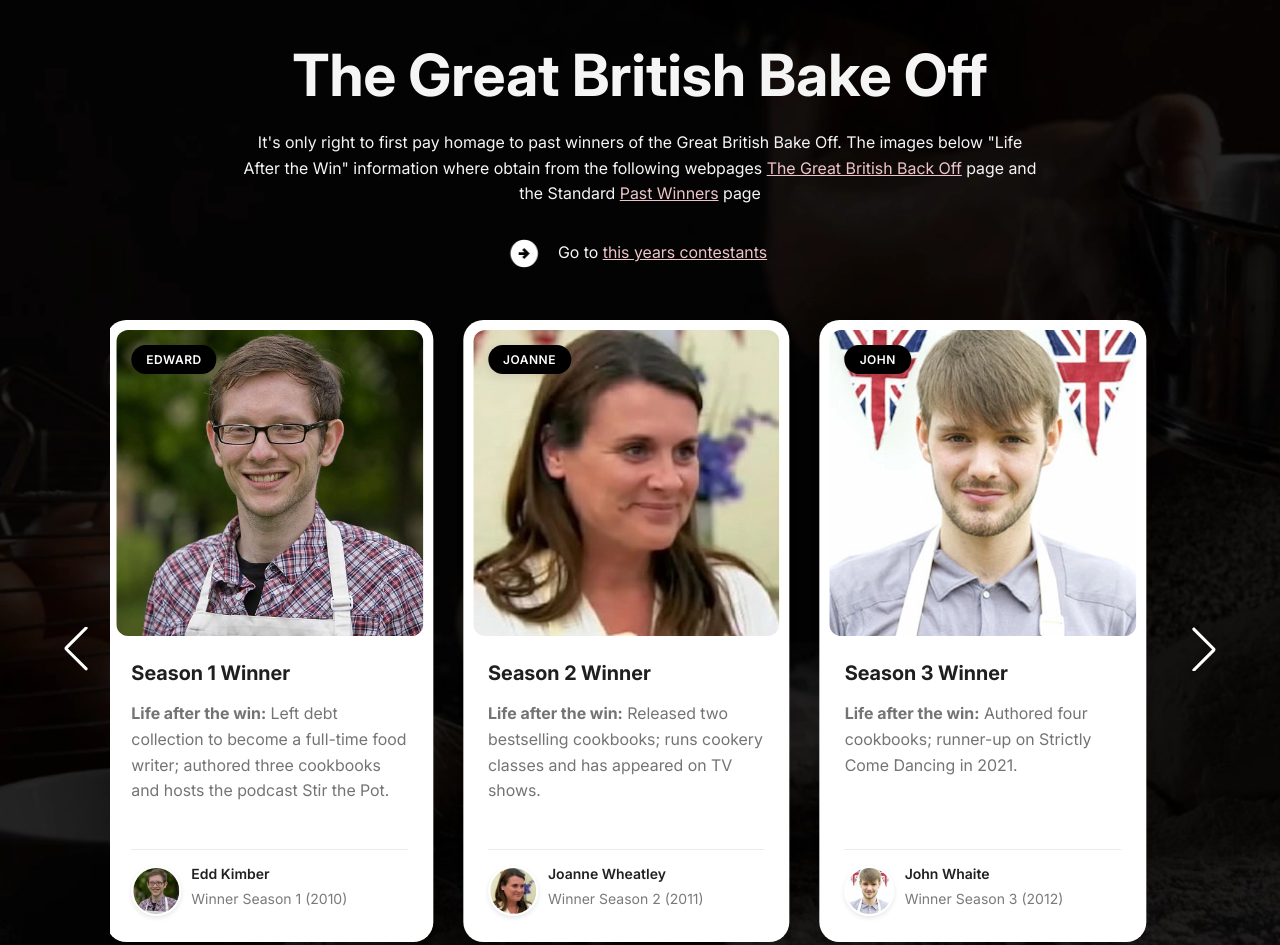
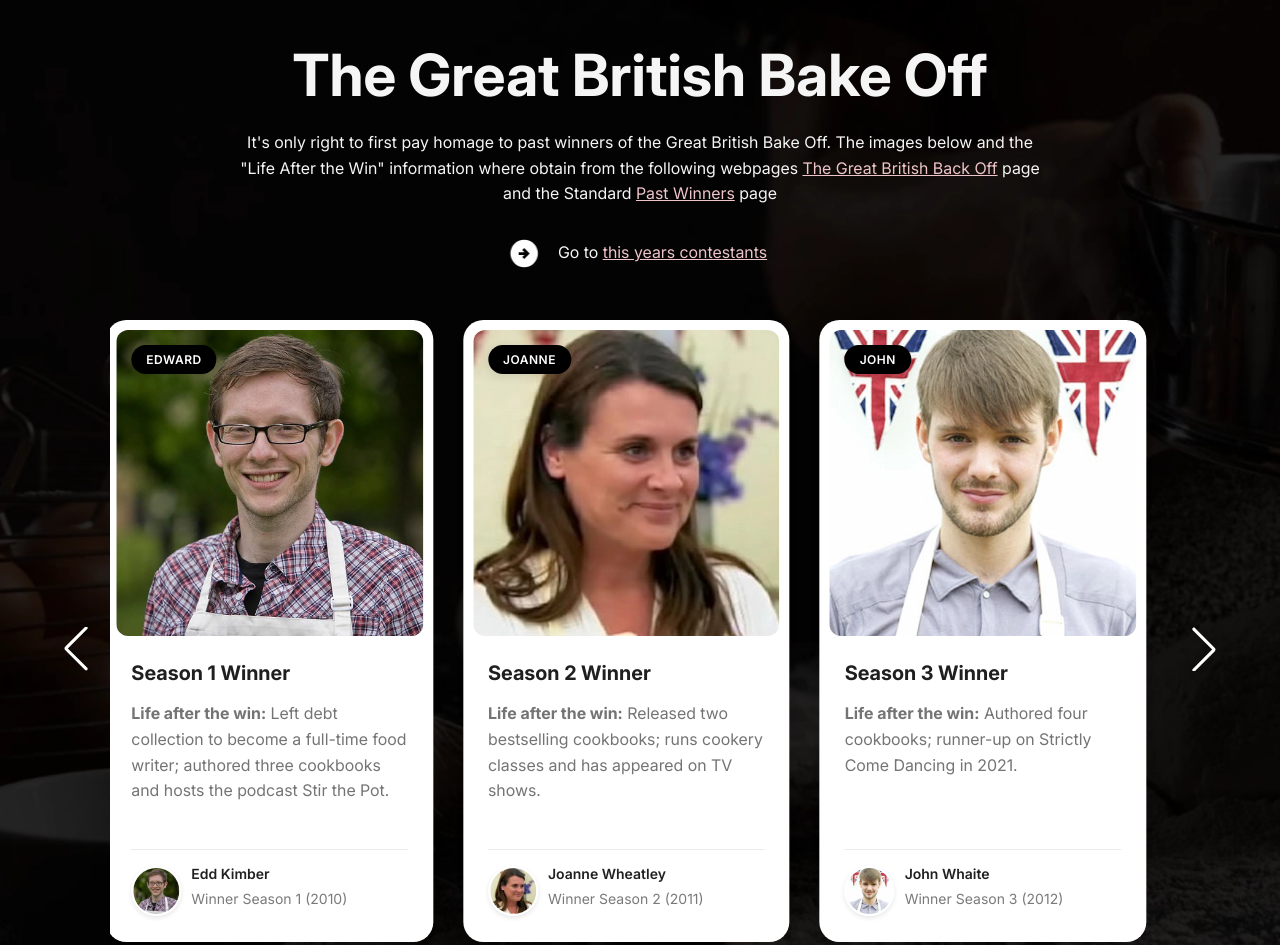
Before and after one commit to carltonjohnson1/bake-off-2025, a plain HTML site: page index.html in a window 1280 px wide. Shown: the top 945 px of the page. Drawn offline with nearby package versions, Linux system fonts and the light colour scheme.

Commit message:
updated wording

```diff
--- a/index.html
+++ b/index.html
@@ -30,7 +30,7 @@
         <h1>The Great British Bake Off</h1>
         <p class="top-text">
           It's only right to first pay homage to past winners of the Great
-          British Bake Off. The images below "Life After the Win" information
+          British Bake Off. The images below and the "Life After the Win" information
           where obtain from the following webpages
           <a href="https://thegreatbritishbakeoff.co.uk/" target="_blank"
             >The Great British Back Off</a
```
Also changed, not shown: video-thumbnail-great-british-bakeoff.webp (added).
